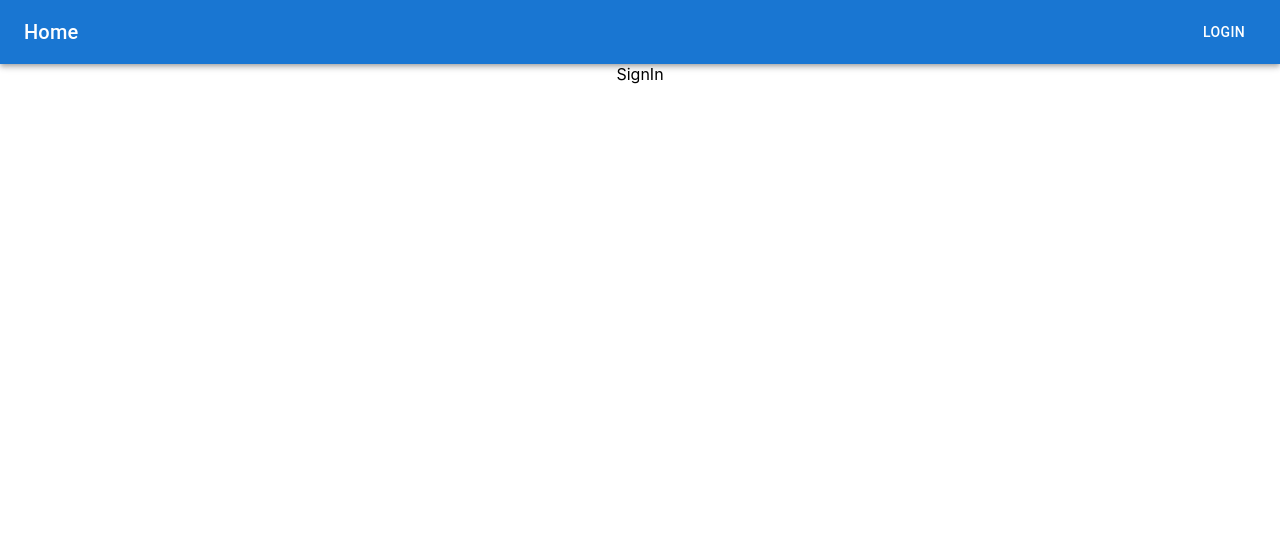
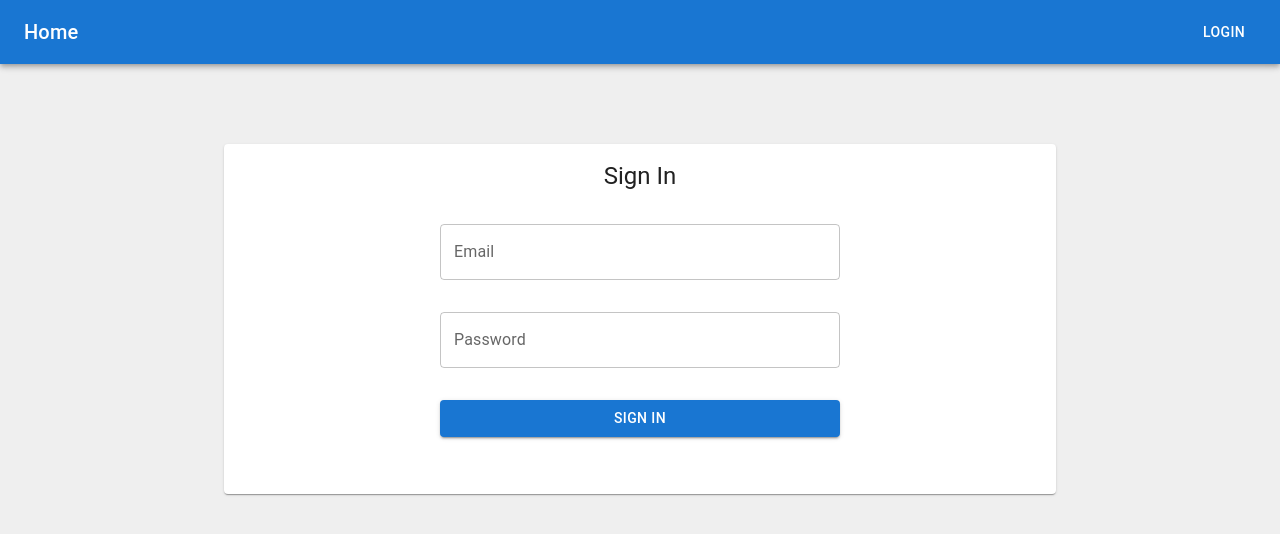
Before and after one commit to alagkonas/Assessment, a React (Create React App) app: page /sign_in in a window 1280 px wide. Shown: the top 534 px of the page. Built offline with nearby package versions, Linux system fonts and the light colour scheme.

Commit message:
Types and FormData functionality added

```diff
--- /dev/null
+++ b/src/@types/SignIn.ts
@@ -0,0 +1,4 @@
+export type FormDataTypes = {
+  email: string;
+  password: string;
+};
--- /dev/null
+++ b/src/@types/index.ts
@@ -0,0 +1 @@
+export * from './SignIn';
--- a/src/index.css
+++ b/src/index.css
@@ -1,10 +1,18 @@
-body {
+body,
+html {
   margin: 0;
+  padding: 0;
+  height: 100%;
+  width: 100%;
   font-family: -apple-system, BlinkMacSystemFont, 'Segoe UI', 'Roboto', 'Oxygen',
     'Ubuntu', 'Cantarell', 'Fira Sans', 'Droid Sans', 'Helvetica Neue',
     sans-serif;
   -webkit-font-smoothing: antialiased;
   -moz-osx-font-smoothing: grayscale;
+  background-color: #efefef;
+  display: relative;
+  overflow: auto;
+  min-height: auto !important;
 }
 
 code {
--- /dev/null
+++ b/src/pages/SignIn/SignIn.css
@@ -0,0 +1,5 @@
+#form-div {
+  height: 500px;
+  margin-top: 5rem;
+  text-align: center;
+}
--- a/src/pages/SignIn/SignIn.tsx
+++ b/src/pages/SignIn/SignIn.tsx
@@ -1,5 +1,72 @@
+import { useState } from 'react';
+import Box from '@mui/material/Box';
+import Card from '@mui/material/Card';
+import CardContent from '@mui/material/CardContent';
+import Typography from '@mui/material/Typography';
+import TextField from '@mui/material/TextField';
+import Button from '@mui/material/Button';
+import {
+  cardStyles,
+  boxStyles,
+  cardContentStyles,
+  textFieldStyles,
+  typographyStyles,
+  buttonStyles,
+} from './styles';
+import { FormDataTypes } from '../../@types';
+import './SignIn.css';
+
+const initialState: FormDataTypes = {
+  email: '',
+  password: '',
+};
+
 const SignIn: React.FC = () => {
-  return <div>SignIn</div>;
+  const [formData, setFormData] = useState<FormDataTypes>(initialState);
+
+  const { email, password } = formData;
+
+  const onChange = (e: React.ChangeEvent<HTMLInputElement>) => {
+    setFormData((prevState) => ({
+      ...prevState,
+      [e.target.id]: e.target.value,
+    }));
+  };
+
+  return (
+    <div id='form-div'>
+      <Card sx={cardStyles}>
+        <Box sx={boxStyles}>
+          <Typography sx={typographyStyles} component='div' variant='h5'>
+            Sign In
+          </Typography>
+          <CardContent sx={cardContentStyles}>
+            <TextField
+              onChange={onChange}
+              sx={textFieldStyles}
+              id='email'
+              label='Email'
+              placeholder='johndoe@gmail.com'
+              type='email'
+              value={email}
+            />
+            <TextField
+              onChange={onChange}
+              sx={textFieldStyles}
+              id='password'
+              label='Password'
+              placeholder='password'
+              type='password'
+              value={password}
+            />
+          </CardContent>
+          <Button sx={buttonStyles} variant='contained'>
+            Sign In
+          </Button>
+        </Box>
+      </Card>
+    </div>
+  );
 };
 
 export default SignIn;
--- /dev/null
+++ b/src/pages/SignIn/styles.ts
@@ -0,0 +1,38 @@
+export const cardStyles = {
+  display: 'flex',
+  height: '70%',
+  width: '65%',
+  marginInline: 'auto',
+  justifyContent: 'center',
+};
+
+export const boxStyles = {
+  display: 'flex',
+  flexDirection: 'column',
+};
+
+export const typographyStyles = {
+  marginTop: '1rem',
+};
+
+export const cardContentStyles = {
+  display: 'flex',
+  flexDirection: 'column',
+  padding: '0 !important',
+};
+
+export const textFieldStyles = {
+  width: '400px',
+  marginTop: '2rem',
+};
+
+export const buttonStyles = {
+  marginTop: '2rem',
+  width: '400px',
+  marginInline: 'auto',
+};
+
+export const typographyStyles3 = {
+  marginTop: '3rem',
+  textAlign: 'left',
+};
```
